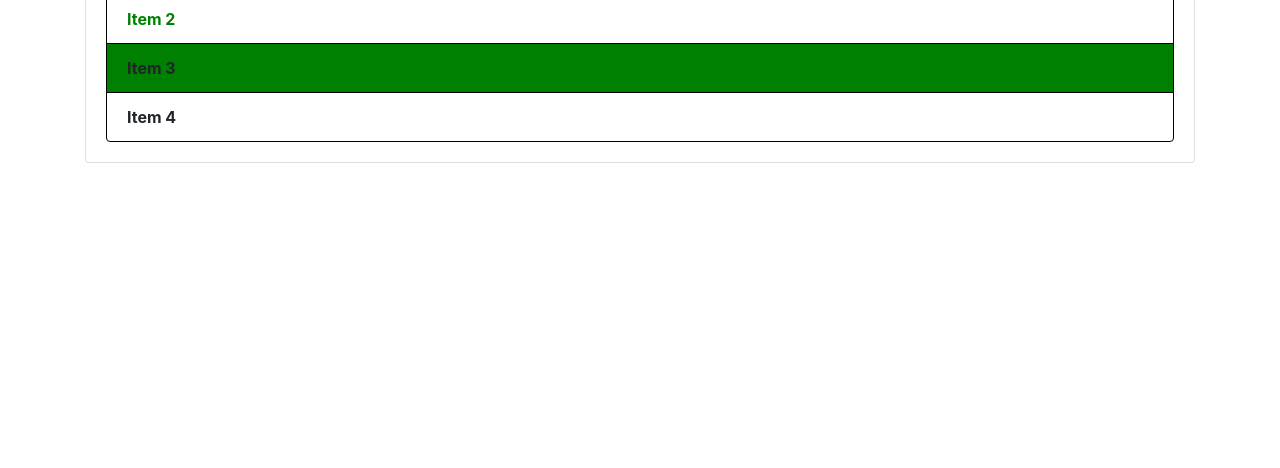
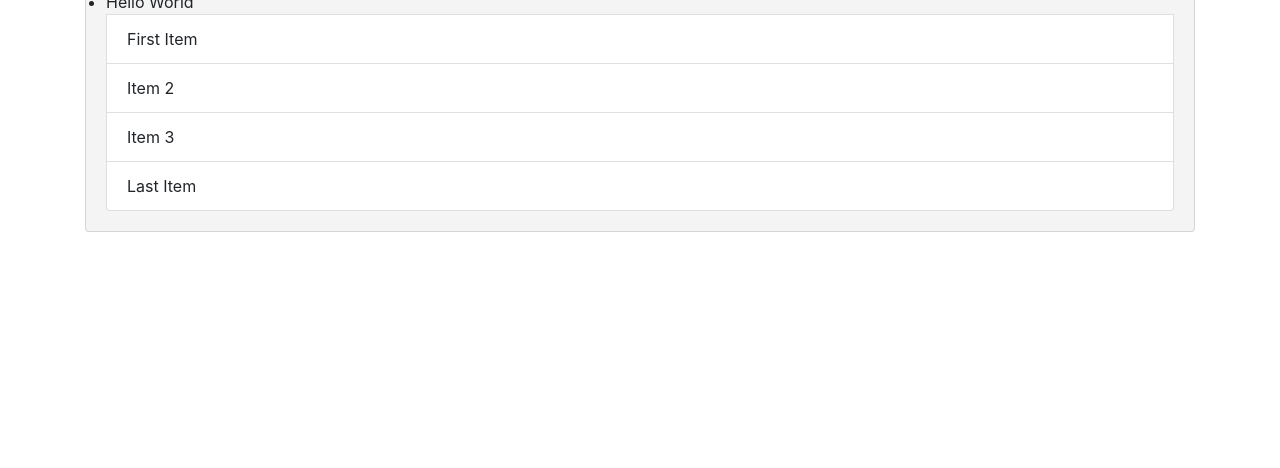
Before and after one commit to ShwetaBharambe5/FullStackWebDev, a plain HTML site: page Assignment1/DOM_Manipulaton3.html in a window 1280 px wide. Shown: the part 332-800 px from the top of the page. Drawn offline with nearby package versions, Linux system fonts and the light colour scheme.

Commit message:
Sixth Commit

```diff
--- /dev/null
+++ b/Assignment1/DOM_Manip_Part2.js
@@ -0,0 +1,52 @@
+document.addEventListener("DOMContentLoaded", function () {
+    var itemList = document.querySelector("#items");
+    itemList.parentElement.style.backgroundColor = "#f4f4f4";
+
+    console.log(itemList.firstChild);
+
+    console.log(itemList.firstElementChild);
+    itemList.firstElementChild.textContent = "First Item";
+
+    console.log(itemList.lastChild);
+
+    console.log(itemList.lastElementChild);
+    itemList.lastElementChild.textContent = "Last Item";
+
+    console.log(itemList.nextSibling);
+    console.log(itemList.nextElementSibling);
+
+    console.log(itemList.previousSibling);
+    console.log(itemList.previousElementSibling);
+    itemList.previousElementSibling.style.color = "green";
+
+    var newDiv = document.createElement("div");
+    newDiv.className = "hello";
+    newDiv.id = "hello1";
+    newDiv.setAttribute('title','Hello Div');
+
+    //Create and Add Child Element
+    var newDivText = document.createTextNode("Hello World");
+
+    newDiv.style.fontSize = "30px";
+
+    newDiv.appendChild(newDivText);
+
+    var container = document.querySelector('header .container');
+
+    var h1 = document.querySelector("header h1");
+
+    console.log(newDiv);
+
+    container.insertBefore(newDiv, h1);
+
+    //Another example
+    const newListItem = document.createElement("li");
+    newListItem.textContent = "Hello World";
+
+    //Select the first existing <li> element ("Item 1")
+    const existingListItem = document.querySelector("#items li");
+
+    //Insert the new <li> element before the first existing <li> element
+    existingListItem.parentNode.insertBefore(newListItem, existingListItem);
+
+});
--- a/Assignment1/DOM_Manipulaton3.html
+++ b/Assignment1/DOM_Manipulaton3.html
@@ -5,7 +5,8 @@
   <meta name="viewport" content="width=device-width, initial-scale=1.0">
   <meta http-equiv="X-UA-Compatible" content="ie=edge">
   <link rel="stylesheet" href="https://maxcdn.bootstrapcdn.com/bootstrap/4.0.0-beta/css/bootstrap.min.css" integrity="sha384-/Y6pD6FV/Vv2HJnA6t+vslU6fwYXjCFtcEpHbNJ0lyAFsXTsjBbfaDjzALeQsN6M" crossorigin="anonymous">
-  <script src="/Assignment1/DOM_Manip3.js"></script>
+  <!-- <script src="/Assignment1/DOM_Manip3.js"></script> -->
+  <script src="/Assignment1/DOM_Manip_Part2.js"></script>
   <title>Item Lister</title>
 </head>
 <body>
@@ -29,6 +30,7 @@
       <li class="list-group-item">Item 4</li>
       <!-- <li class="list-item">Item 5</li> -->
     </ul>
+    <span></span>
    </div>
   </div>
 
```
